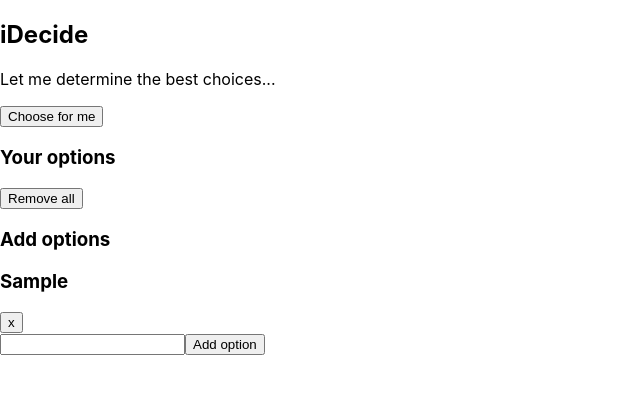
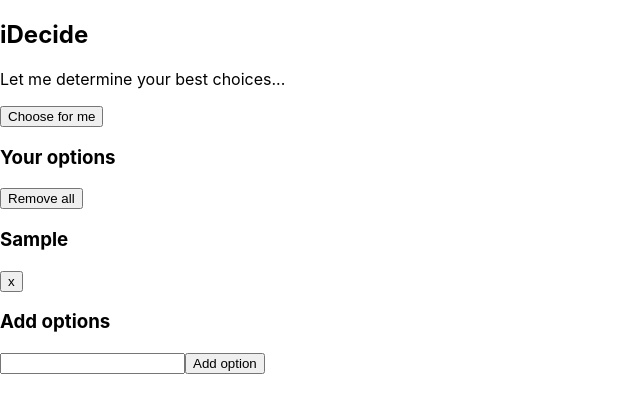
Before and after one commit to Nejo12/iDecide_hooks, a React (Create React App) app: page / in a window 1280 px wide. Both pictures are taken after typing "Sample" into the empty fields and a click on the button "Add option". Shown: the top 412 px of the page, without its empty margins (0-640 px from the left). Built offline with nearby package versions, Linux system fonts and the light colour scheme.

Commit message:
useEffect... randomSelectedOption

```diff
--- a/src/App.js
+++ b/src/App.js
@@ -1,15 +1,15 @@
 import React from "react";
 import Header from "./components/Header";
-import Action from "./components/Action";
-import Options from "./components/Options";
+// import Action from "./components/Action";
+// import Options from "./components/Options";
 import AddOptionForm from "./components/AddOptionForm";
 
 const App = () => {
   return (
     <div>
       <Header />
-      <Action />
-      <Options />
+      {/* <Action /> */}
+      {/* <Options /> */}
       <AddOptionForm />
     </div>
   );
--- a/src/components/AddOptionForm.js
+++ b/src/components/AddOptionForm.js
@@ -1,4 +1,4 @@
-import React, { useState } from "react";
+import React, { useState, useEffect } from "react";
 
 const AddOptionForm = () => {
   const [options, setOptions] = useState([]);
@@ -8,29 +8,46 @@ const AddOptionForm = () => {
     e.preventDefault();
     setOptions([...options, { text }]);
     setText("");
-    console.log("form submission :", text);
   };
 
   const removeOption = text => {
     setOptions(options.filter(option => option.text !== text));
-    console.log("Text removed :", text);
+  };
+
+  const removeOptions = () => {
+    setOptions([]);
+  };
+
+  useEffect(() => {
+    const optionData = JSON.parse(localStorage.getItem("options"));
+    if (optionData) {
+      setOptions(optionData);
+    }
+  }, []);
+
+  useEffect(() => {
+    localStorage.setItem("options", JSON.stringify(options));
+  }, [options]);
+
+  const selected = () => {
+    const randomNum = Math.floor(Math.random() * options.length);
+    const option = options[randomNum];
+    alert(option.text);
   };
 
   return (
     <div>
+      <button onClick={selected}>Choose for me</button>
+      <h3>Your options</h3>
+      <button onClick={removeOptions}>Remove all</button>
+      {options.map(option => (
+        <Options
+          key={option.text}
+          option={option}
+          removeOption={removeOption}
+        />
+      ))}
       <h3>Add options</h3>
-      {options.map(option => (
-        <div key={option.text}>
-          <h3>{option.text}</h3>
-          <button
-            onClick={() => {
-              removeOption(option.text);
-            }}
-          >
-            x
-          </button>
-        </div>
-      ))}
       <form onSubmit={addOption}>
         <input value={text} onChange={e => setText(e.target.value)} />
         <button>Add option</button>
@@ -38,5 +55,27 @@ const AddOptionForm = () => {
     </div>
   );
 };
+// dont add when empty input
+
+const Options = ({ option, removeOption }) => {
+  useEffect(() => {
+    console.log("useEffect setting up effect");
+    return () => {
+      console.log("useEffect Cleaning up effect");
+    };
+  }, []);
+  return (
+    <div>
+      <h3>{option.text}</h3>
+      <button
+        onClick={() => {
+          removeOption(option.text);
+        }}
+      >
+        x
+      </button>
+    </div>
+  );
+};
 
 export { AddOptionForm as default };
--- a/src/components/Header.js
+++ b/src/components/Header.js
@@ -4,7 +4,7 @@ const Header = () => {
   return (
     <div>
       <h2>iDecide</h2>
-      <p>Let me determine the best choices...</p>
+      <p>Let me determine your best choices...</p>
     </div>
   );
 };
--- a/src/components/Options.js
+++ b/src/components/Options.js
@@ -1,12 +1,32 @@
-import React from "react";
+// import React, { useState } from "react";
 
-const Options = () => {
-  return (
-    <div>
-      <h3>Your options</h3>
-      <button>Remove all</button>
-    </div>
-  );
-};
+// const Options = props => {
+//   const [options, setOptions] = useState([]);
 
-export { Options as default };
+//   //   const handleRemoveAll = options => {
+//   //     return setOptions({ options: [] });
+//   //   };
+
+//   // const handleRemoveAll = () => {
+//   //   console.log("handleRemoveAll clicked:", handleRemoveAll);
+//   //   window.localStorage.clear();
+//   // };
+
+//   // function clearLocalStorage() {
+//   //   window.localStorage.clear();
+//   // }
+
+//   const removeOptions = props => {
+//     setOptions([]);
+//   };
+//   return (
+//     <div>
+//       <div>
+//         <h3>Your options</h3>
+//         <button onClick={props.removeOptions}>Remove all</button>
+//       </div>
+//     </div>
+//   );
+// };
+
+// export { Options as default };
```
